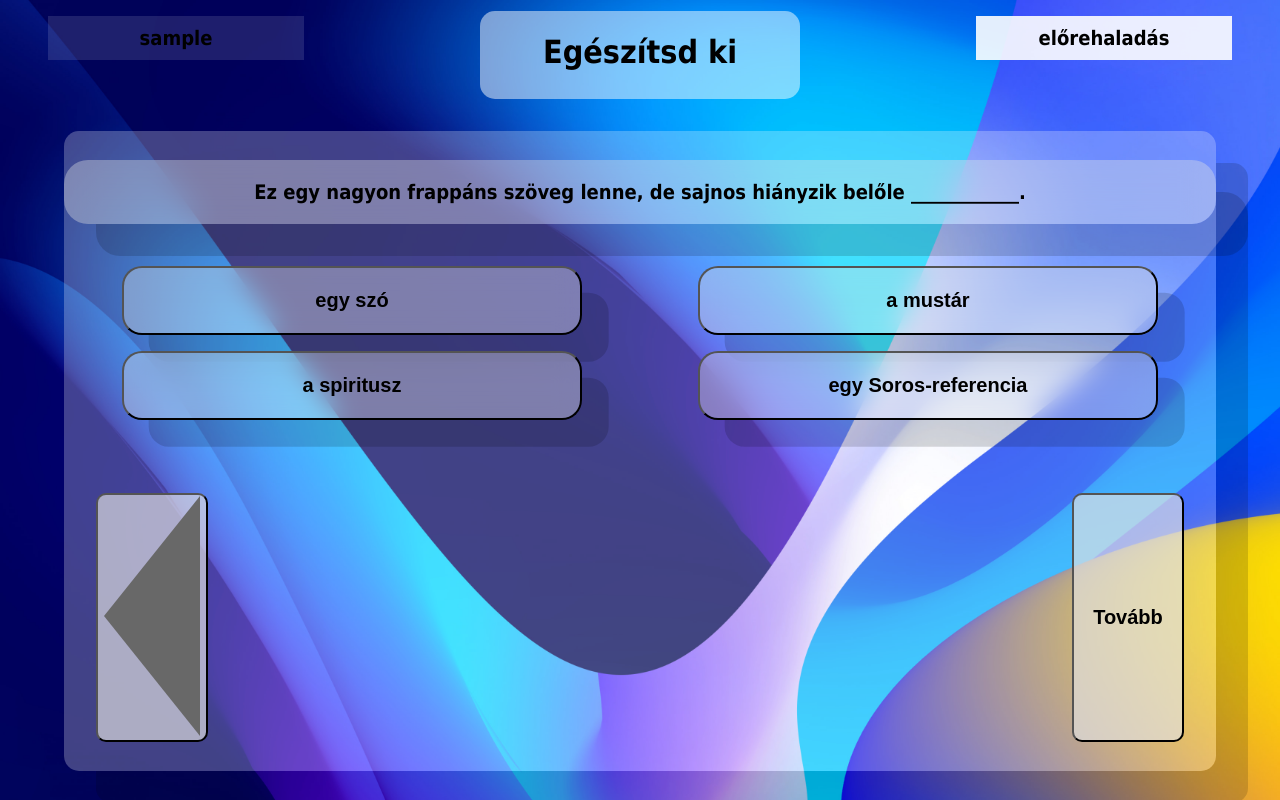
After one commit to RobertLippai/SZFM-VerbVenture, a Flask app: page /complete_it in a window 1280 px wide. The commit adds this page. Run offline with Flask 3, Linux system fonts and the light colour scheme; the visitor is signed in with stand-in values (Sample User, id 1); some libraries are stand-ins or nearby versions.

Commit message:
Added Complete_it web site

```diff
--- /dev/null
+++ b/src/webapp/static/styles/complete_it.css
@@ -0,0 +1,198 @@
+*{
+    box-sizing: border-box;
+}
+html {
+    height: 100%;
+}
+
+body {
+    background-image: url("../img/background_classic.jpg");
+    background-color: blue;
+    background-size:cover;
+    font-family: Tahoma;
+    background-repeat: repeat;
+    margin: auto;
+    min-height: 100%;
+    user-select: none;
+}
+.header{
+    display: flex;
+}
+.title{
+    margin: auto;
+    background-color: rgba(255, 255, 255, 0.486);
+    border-radius: 15px;
+    height: 5.5rem;
+    width: 20rem;
+    margin-top: 0.7rem;
+    padding-top: 0;
+    justify-content: center;
+    align-items: center;
+    text-align: center;
+    margin-bottom: 2rem;
+}
+.user{
+    margin-left: 6vh;
+    min-width: 20%;
+    background: #ffffff1e;
+    height: 100%;
+    margin-top: 1rem;
+    margin-right: 1rem;
+}
+.elorehaladas{
+    margin-right: 6vh;
+    background: #ffffffe3;
+    height: 100%;
+    margin-top: 1rem;
+    min-width: 20%;
+    margin-left: 1rem;
+}
+.user p{
+    margin: 10px
+}
+.elorehaladas p{
+    text-align: center;
+    margin: 10px;
+}
+@media screen and (max-width: 768px){
+    .title{
+        display: flex;
+        width: 10rem;
+        font-size: 0.7rem;
+    }
+    .user{
+        margin-left: 6vh;
+    }
+    .elorehaladas{
+        margin-right: 6vh;
+    }
+}
+@media screen and (max-width: 656px){
+    .title{
+        display: flex;
+        font-size: 0.5rem;
+        height: 3rem;
+    }
+    .user{
+        margin-left: 2vh;
+    }
+    .elorehaladas{
+        margin-right: 2vh;
+    }
+    .user p{
+        height: 2rem;
+        font-size: 0.7rem;
+    }
+    .elorehaladas p{
+        font-size: 0.5rem;
+    }
+}
+
+main{
+    display: flex;
+    position: relative;
+    justify-content: center;
+    align-items: center;
+    background: #ffffff41;
+    border-radius: 15px;
+    width: 90%;
+    min-height: 80vh;
+    box-shadow: 2em 2em rgba(0, 0, 0, 0.15);
+    margin: auto;
+    margin-bottom: 1rem;
+    flex-flow: row wrap;
+}
+.szoveg{
+    flex-basis: 100%;
+    background-color: #e3e3e361;
+    backdrop-filter: blur(1em);
+    border-radius: 1.5em;
+    box-shadow: 2em 2em rgba(0, 0, 0, 0.15);
+    margin-top: 1rem;
+}
+.leftSide{
+    display: flex;
+    width: 40%;
+    justify-content: center;
+    flex-flow: row wrap;
+    text-align: center;
+    justify-content: center;
+    margin: auto;
+    float: left;
+}
+.rightSide{
+    display: flex;
+    width: 40%;
+    justify-content: center;
+    flex-flow: row wrap;
+    margin: auto;
+    float: right;
+}
+.leftWord{
+    flex-basis: 100%;
+    background-color: #e3e3e361;
+    backdrop-filter: blur(1em);
+    border-radius: 1.5em;
+    box-shadow: 2em 2em rgba(0, 0, 0, 0.15);
+    margin-top: 1rem;
+}
+.leftWord:hover{
+    background-color: bisque;
+    cursor: pointer;
+}
+.rightWord{
+    flex-basis: 100%;
+    background-color: #e3e3e361;
+    backdrop-filter: blur(1em);
+    border-radius: 1.5em;
+    box-shadow: 2em 2em rgba(0, 0, 0, 0.15);
+    margin-top: 1rem;
+
+}
+.rightWord:hover{
+    background-color: bisque;
+    cursor: pointer;
+}
+p{
+    font-weight: bold;
+    text-align: center;
+    font-size: 2.5vh;
+}
+main .footer{
+    display: flex;
+    flex-basis: 100%;
+    background: none;
+    box-shadow: none;
+    backdrop-filter: none;
+    width: 100vh;
+    margin-bottom: 1rem;
+}
+button{
+    width: 7rem;
+    min-height: 4rem;
+    border-radius: 10px;
+}
+.exit{
+    float: left;
+    background-color: #e3e3e3a9;
+    margin-right: auto;
+    margin-left: 2rem;
+    margin-top: 3rem;
+    margin-right: 1rem;
+
+}
+.next{
+    float:right;
+    background-color: #e3e3e3a9;
+    margin-left: auto;
+    margin-right: 2rem;
+    margin-top: 3rem;
+}
+.exit:hover{
+    background-color: bisque;
+    cursor: pointer;
+}
+.next:hover{
+    background-color: bisque;
+    cursor: pointer;
+}
--- /dev/null
+++ b/src/webapp/templates/complete_it.html
@@ -0,0 +1,89 @@
+<!DOCTYPE html>
+<html lang="en">
+<head>
+    <meta charset="UTF-8">
+    <meta name="viewport" content="width=device-width, initial-scale=1.0">
+    <title>VerbVenture</title>
+    <link rel="stylesheet" type="text/css" href="../static/styles/complete_it.css">
+    <script src="https://code.jquery.com/jquery-3.6.4.min.js"></script>
+    <script src="https://code.jquery.com/ui/1.12.1/jquery-ui.js"></script>
+    {% include 'embeddables/_dynamic_background.html' %}
+
+</head>
+
+
+<script>
+    function valasz(element){
+        console.log("clicked");
+        if(element.classList.contains("jo")){
+            console.log("clicked jo");
+            element.style.transition = 'background-color 1s ease';
+            element.style.backgroundColor = '#00FF00';
+        }
+        if(element.classList.contains("rossz")){
+            console.log("clicked rossz");
+            element.style.transition = 'background-color 1s ease';
+            element.style.backgroundColor = '#FF0000';
+        }
+
+        setTimeout(function () {
+                        element.style.backgroundColor = '';
+                        },1500);
+    }
+</script>
+
+
+<script>
+    document.addEventListener('DOMContentLoaded', function() {
+    const elorehaladasElem = document.querySelector('.elorehaladas');
+    const nextButton = document.querySelector('.next');
+    let progress = 0;
+
+    nextButton.addEventListener('click', function() {
+        progress += 50; // Adjust the step as needed
+
+        // Korlátozzuk a progress-bar szélességét, hogy ne menjen ki a div-ből
+        if (progress > 100) {
+            progress = 100;
+        }
+
+        elorehaladasElem.querySelector('.progress-bar').style.width = `${progress}%`;
+    });
+});
+</script>
+<body>
+
+    <div class="header">
+        <div class="user">
+            <p>{{ user.username }}</p>
+        </div>
+        <div class="title"><h1>Egészítsd ki</h1></div>
+        <div class="elorehaladas">
+            <div class="progress-bar"></div>
+            <p>előrehaladás</p>
+        </div>
+
+    </div>
+
+        <main>
+            <div class="szoveg">
+                <p>Ez egy nagyon frappáns szöveg lenne, de sajnos hiányzik belőle ____________.</p>
+            </div>
+            <div class="leftSide">
+
+                <button class="clickable jo leftWord" onclick="valasz(this)"><p>egy szó</p></button>
+                <button class="clickable rossz leftWord" onclick="valasz(this)"><p>a spiritusz</p></button>
+            </div>
+            <div class="rightSide">
+                <button class="clickable rossz rightWord" onclick="valasz(this)"><p>a mustár</p></button>
+                <button class="clickable rossz rightWord" onclick="valasz(this)"><p>egy Soros-referencia</p></button>
+            </div>
+
+
+            <div class="footer">
+                <button class="exit" id="backbutton" class="clickable" onclick="location.href='{{ url_for( 'views.landing_page') }}'"><img src="{{ url_for('static',filename='img/svg-path.svg') }} "></button>
+                <button class="next"><p>Tovább</p></button>
+            </div>
+        </main>
+</body>
+</html>
--- a/src/webapp/templates/landing_page.html
+++ b/src/webapp/templates/landing_page.html
@@ -21,7 +21,7 @@
         <div id="nav_buttons">
             <button id="szokartyak" onclick="location.href='{{ url_for( 'views.word_cards') }}'" class="clickable">Szókártyák</button>
             <button id="szoparositas" onclick="location.href='{{ url_for( 'views.words_pair') }}'" class="clickable">Szópárosítás</button>
-            <button id="egeszitsd_ki" onclick="location.href='egeszitsd_ki.html';" class="clickable">Egészítsd ki</button>
+            <button id="egeszitsd_ki" onclick="location.href='{{ url_for( 'views.complete_it') }}';" class="clickable">Egészítsd ki</button>
             <button id="szotar" onclick="location.href='szotar.html';" class="clickable">Szótár</button>
             <button id="listening" onclick="location.href='listening.html';" class="clickable">Listening</button>
             <button id="szokirako" onclick="location.href='szokirako.html';" class="clickable">Szókirakó</button>
--- a/src/webapp/views.py
+++ b/src/webapp/views.py
@@ -67,3 +67,8 @@ def words_pair():
     rightWords = ["dog", "leg", "word", "war", "water", "horse", "animal", "truth"]
 
     return render_template('szoparosit.html',user=current_user, leftWords=leftWords, rightWords=rightWords)
+
+@views.route("/complete_it")
+@login_required
+def complete_it():
+    return render_template('complete_it.html',user=current_user)
```
Also changed, not shown: src/webapp/static/styles/Listening.css (added, +174 -0 lines), src/webapp/templates/Listening.html (added, +37 -0 lines), src/webapp/static/images/speaker.png (added).
